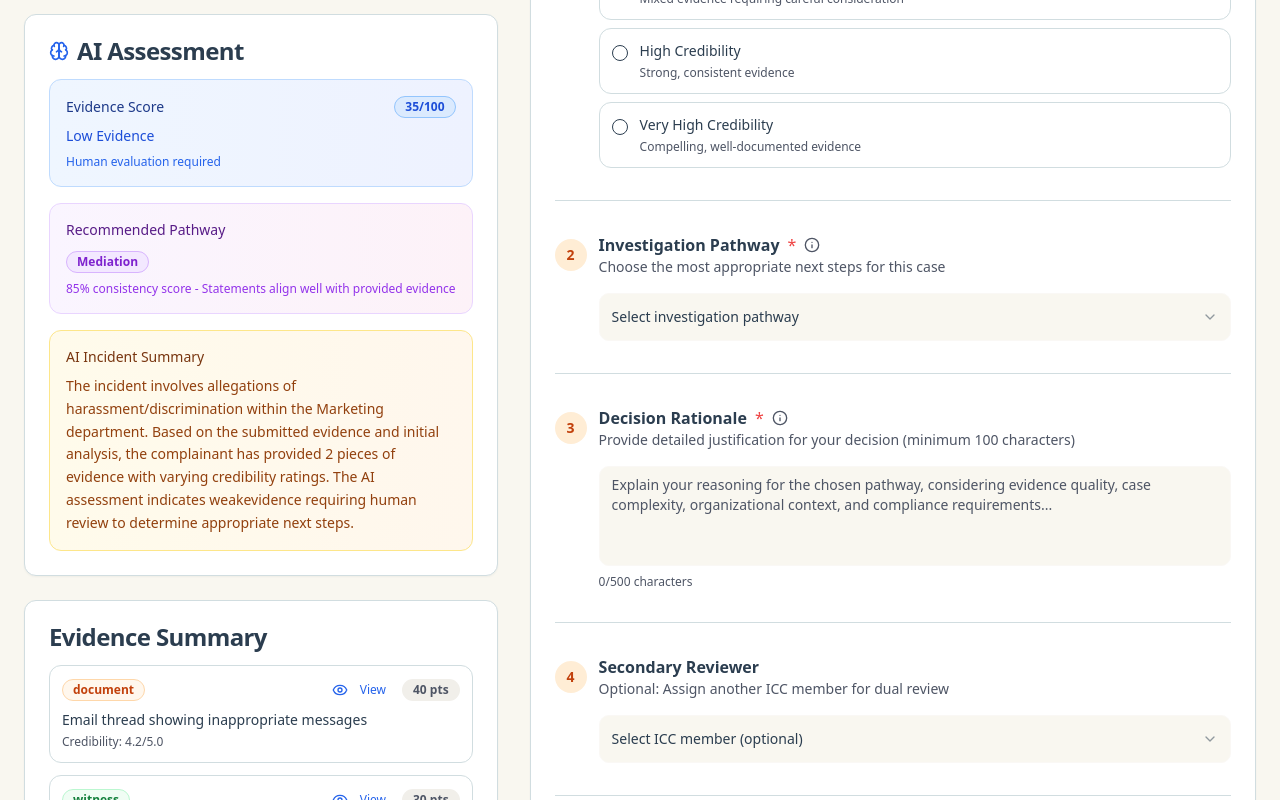
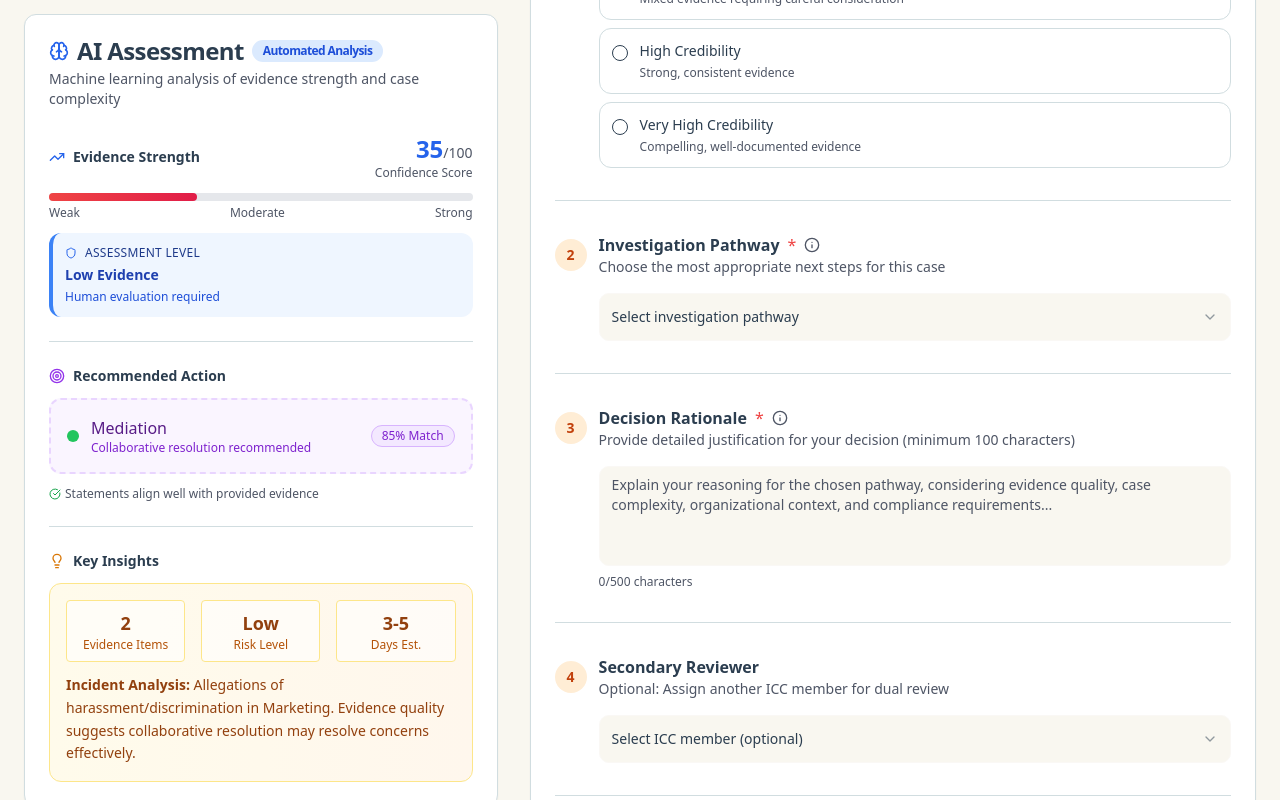
Before and after one commit to divyayaya/POSH-AI, a React (Vite) app: page /human-review/POSH-2024-001 in a window 1280 px wide. Shown: the part 580-1380 px from the top of the page. Built offline with nearby package versions, Linux system fonts and the light colour scheme.

Commit message:
Improve AI Assessment card design
Improved the AI Assessment card's information architecture and design for quicker understanding of essential information, incorporating visual indicators to differentiate elements.

```diff
--- a/src/pages/HumanReview.tsx
+++ b/src/pages/HumanReview.tsx
@@ -12,7 +12,7 @@ import { Progress } from "@/components/ui/progress";
 import { Tooltip, TooltipContent, TooltipTrigger } from "@/components/ui/tooltip";
 import { AlertDialog, AlertDialogAction, AlertDialogCancel, AlertDialogContent, AlertDialogDescription, AlertDialogFooter, AlertDialogHeader, AlertDialogTitle, AlertDialogTrigger } from "@/components/ui/alert-dialog";
 import { AppHeader } from "@/components/AppHeader";
-import { ArrowLeft, Brain, User, CheckCircle, AlertTriangle, FileText, Users, Clock, Save, Info, Eye, Check } from "lucide-react";
+import { ArrowLeft, Brain, User, CheckCircle, AlertTriangle, FileText, Users, Clock, Save, Info, Eye, Check, TrendingUp, Target, Lightbulb, Shield } from "lucide-react";
 import { Link } from "react-router-dom";
 import { toast } from "sonner";
 import { mockCases, mockEvidence, getEvidenceLevel } from "@/lib/mockData";
@@ -260,41 +260,133 @@ const HumanReview = () => {
 
             {/* AI Assessment */}
             <Card>
-              <CardHeader className="pb-4">
+              <CardHeader className="pb-6">
                 <CardTitle className="flex items-center text-foreground">
                   <Brain className="mr-2 h-5 w-5 text-blue-600" />
                   AI Assessment
+                  <Badge variant="secondary" className="ml-2 bg-blue-100 text-blue-700 text-xs">
+                    Automated Analysis
+                  </Badge>
                 </CardTitle>
+                <CardDescription className="text-sm">
+                  Machine learning analysis of evidence strength and case complexity
+                </CardDescription>
               </CardHeader>
-              <CardContent className="space-y-4">
-                <div className="bg-gradient-to-r from-blue-50 to-indigo-50 border border-blue-200 rounded-lg p-4">
-                  <div className="flex items-center justify-between mb-2">
-                    <span className="text-sm font-medium text-blue-900">Evidence Score</span>
-                    <Badge variant="outline" className="bg-blue-100 text-blue-700 border-blue-300">
-                      {case_.evidenceScore}/100
-                    </Badge>
+              <CardContent className="space-y-6">
+                {/* Evidence Strength Indicator */}
+                <div className="relative">
+                  <div className="flex items-center justify-between mb-3">
+                    <div className="flex items-center gap-2">
+                      <TrendingUp className="h-4 w-4 text-blue-600" />
+                      <span className="text-sm font-semibold text-foreground">Evidence Strength</span>
+                    </div>
+                    <div className="text-right">
+                      <div className="text-2xl font-bold text-blue-600">{case_.evidenceScore}<span className="text-sm font-normal text-muted-foreground">/100</span></div>
+                      <div className="text-xs text-muted-foreground">Confidence Score</div>
+                    </div>
                   </div>
-                  <div className="text-sm text-blue-700 mb-2">{evidenceLevel.level}</div>
-                  <div className="text-xs text-blue-600">{evidenceLevel.description}</div>
-                </div>
 
-                <div className="bg-gradient-to-r from-purple-50 to-pink-50 border border-purple-200 rounded-lg p-4">
-                  <div className="text-sm font-medium text-purple-900 mb-2">Recommended Pathway</div>
-                  <Badge variant="outline" className="bg-purple-100 text-purple-700 border-purple-300 mb-2">
-                    {case_.evidenceScore < 40 ? 'Mediation' : case_.evidenceScore > 70 ? 'Formal Investigation' : 'Alternative Resolution'}
-                  </Badge>
-                  <div className="text-xs text-purple-600">
-                    85% consistency score - Statements align well with provided evidence
+                  <div className="relative">
+                    <div className="w-full bg-gray-200 rounded-full h-2">
+                      <div
+                        className={`h-2 rounded-full transition-all duration-500 ${
+                          case_.evidenceScore >= 70 ? 'bg-gradient-to-r from-green-500 to-emerald-600' :
+                          case_.evidenceScore >= 40 ? 'bg-gradient-to-r from-amber-500 to-orange-600' :
+                          'bg-gradient-to-r from-red-500 to-rose-600'
+                        }`}
+                        style={{ width: `${case_.evidenceScore}%` }}
+                      />
+                    </div>
+                    <div className="flex justify-between text-xs text-muted-foreground mt-1">
+                      <span>Weak</span>
+                      <span>Moderate</span>
+                      <span>Strong</span>
+                    </div>
+                  </div>
+
+                  <div className="mt-3 p-3 rounded-lg border-l-4 border-blue-500 bg-blue-50">
+                    <div className="flex items-center gap-2 mb-1">
+                      <Shield className="h-3 w-3 text-blue-600" />
+                      <span className="text-xs font-medium text-blue-900 uppercase tracking-wide">Assessment Level</span>
+                    </div>
+                    <div className="text-sm font-semibold text-blue-800">{evidenceLevel.level}</div>
+                    <div className="text-xs text-blue-700 mt-1">{evidenceLevel.description}</div>
                   </div>
                 </div>
 
-                <div className="bg-gradient-to-r from-amber-50 to-orange-50 border border-amber-200 rounded-lg p-4">
-                  <div className="text-sm font-medium text-amber-900 mb-2">AI Incident Summary</div>
-                  <div className="text-sm text-amber-800 leading-relaxed">
-                    The incident involves allegations of {case_.incidentType.toLowerCase()} within the {case_.department} department.
-                    Based on the submitted evidence and initial analysis, the complainant has provided {evidence.length} pieces of evidence
-                    with varying credibility ratings. The AI assessment indicates {case_.evidenceScore < 40 ? 'weak' : case_.evidenceScore > 70 ? 'strong' : 'moderate'}
-                    evidence requiring human review to determine appropriate next steps.
+                <Separator />
+
+                {/* Recommended Action */}
+                <div className="space-y-3">
+                  <div className="flex items-center gap-2">
+                    <Target className="h-4 w-4 text-purple-600" />
+                    <span className="text-sm font-semibold text-foreground">Recommended Action</span>
+                  </div>
+
+                  <div className="flex items-center justify-between p-4 rounded-lg border-2 border-dashed border-purple-200 bg-purple-50">
+                    <div className="flex items-center gap-3">
+                      <div className={`w-3 h-3 rounded-full ${
+                        case_.evidenceScore >= 70 ? 'bg-red-500' :
+                        case_.evidenceScore >= 40 ? 'bg-amber-500' :
+                        'bg-green-500'
+                      }`} />
+                      <div>
+                        <div className="font-medium text-purple-900">
+                          {case_.evidenceScore < 40 ? 'Mediation' : case_.evidenceScore > 70 ? 'Formal Investigation' : 'Alternative Resolution'}
+                        </div>
+                        <div className="text-xs text-purple-700">
+                          {case_.evidenceScore < 40 ? 'Collaborative resolution recommended' :
+                           case_.evidenceScore > 70 ? 'Requires comprehensive investigation' :
+                           'Structured resolution process'}
+                        </div>
+                      </div>
+                    </div>
+                    <Badge variant="outline" className="bg-purple-100 text-purple-700 border-purple-300 font-medium">
+                      85% Match
+                    </Badge>
+                  </div>
+
+                  <div className="text-xs text-muted-foreground flex items-center gap-1">
+                    <CheckCircle className="h-3 w-3 text-green-600" />
+                    Statements align well with provided evidence
+                  </div>
+                </div>
+
+                <Separator />
+
+                {/* AI Summary */}
+                <div className="space-y-3">
+                  <div className="flex items-center gap-2">
+                    <Lightbulb className="h-4 w-4 text-amber-600" />
+                    <span className="text-sm font-semibold text-foreground">Key Insights</span>
+                  </div>
+
+                  <div className="bg-gradient-to-r from-amber-50 to-orange-50 border border-amber-200 rounded-lg p-4">
+                    <div className="space-y-3">
+                      <div className="grid grid-cols-3 gap-4 text-center">
+                        <div className="p-2 bg-white/60 rounded border border-amber-200">
+                          <div className="text-lg font-bold text-amber-800">{evidence.length}</div>
+                          <div className="text-xs text-amber-700">Evidence Items</div>
+                        </div>
+                        <div className="p-2 bg-white/60 rounded border border-amber-200">
+                          <div className="text-lg font-bold text-amber-800">
+                            {case_.evidenceScore < 40 ? 'Low' : case_.evidenceScore > 70 ? 'High' : 'Med'}
+                          </div>
+                          <div className="text-xs text-amber-700">Risk Level</div>
+                        </div>
+                        <div className="p-2 bg-white/60 rounded border border-amber-200">
+                          <div className="text-lg font-bold text-amber-800">3-5</div>
+                          <div className="text-xs text-amber-700">Days Est.</div>
+                        </div>
+                      </div>
+
+                      <div className="text-sm text-amber-800 leading-relaxed">
+                        <strong>Incident Analysis:</strong> Allegations of {case_.incidentType.toLowerCase()} in {case_.department}.
+                        Evidence quality suggests {case_.evidenceScore < 40 ? 'collaborative resolution may resolve concerns effectively' :
+                        case_.evidenceScore > 70 ? 'formal procedures required due to severity indicators' :
+                        'balanced approach needed with structured resolution process'}.
+                      </div>
+                    </div>
                   </div>
                 </div>
               </CardContent>
```
